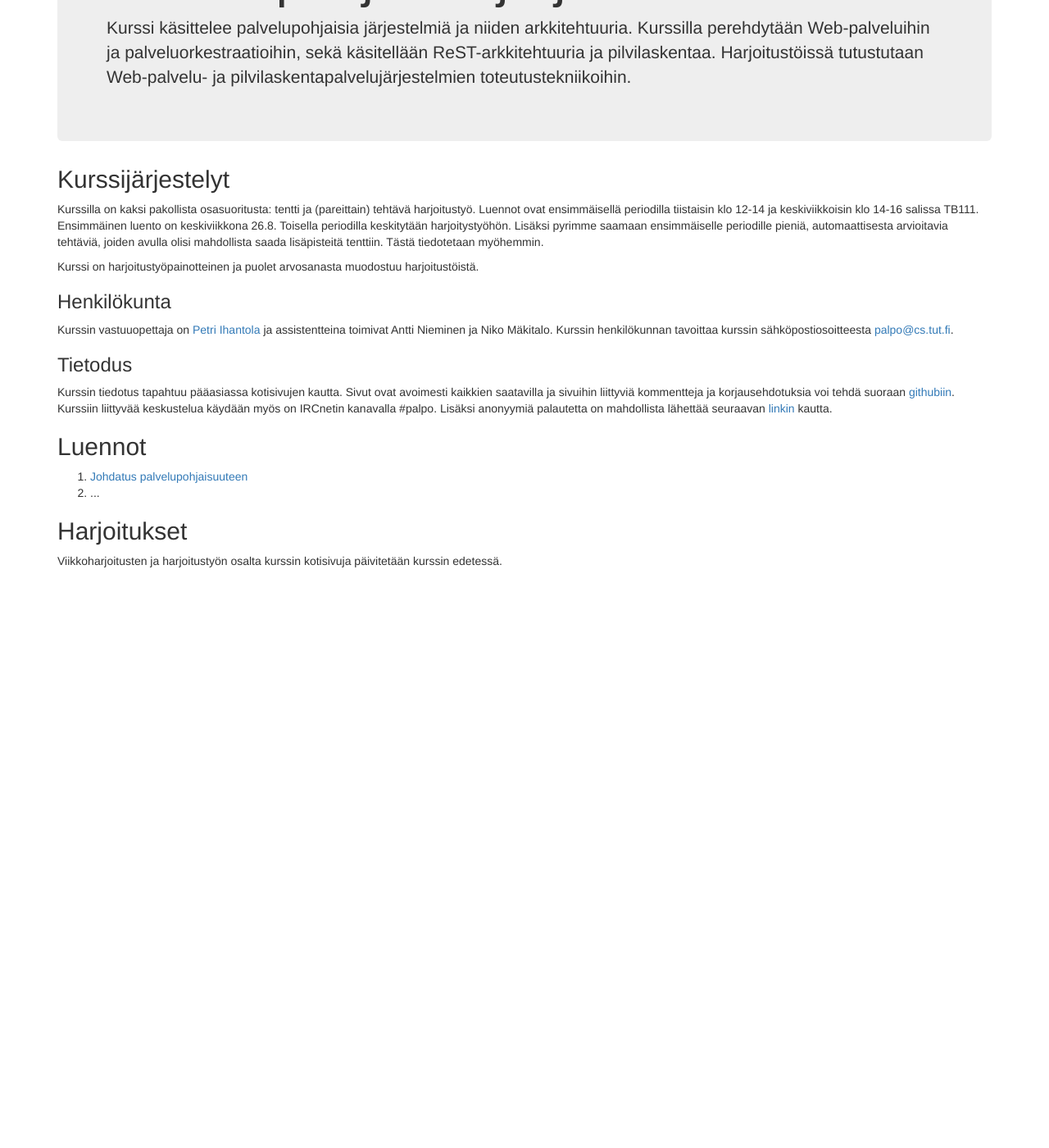
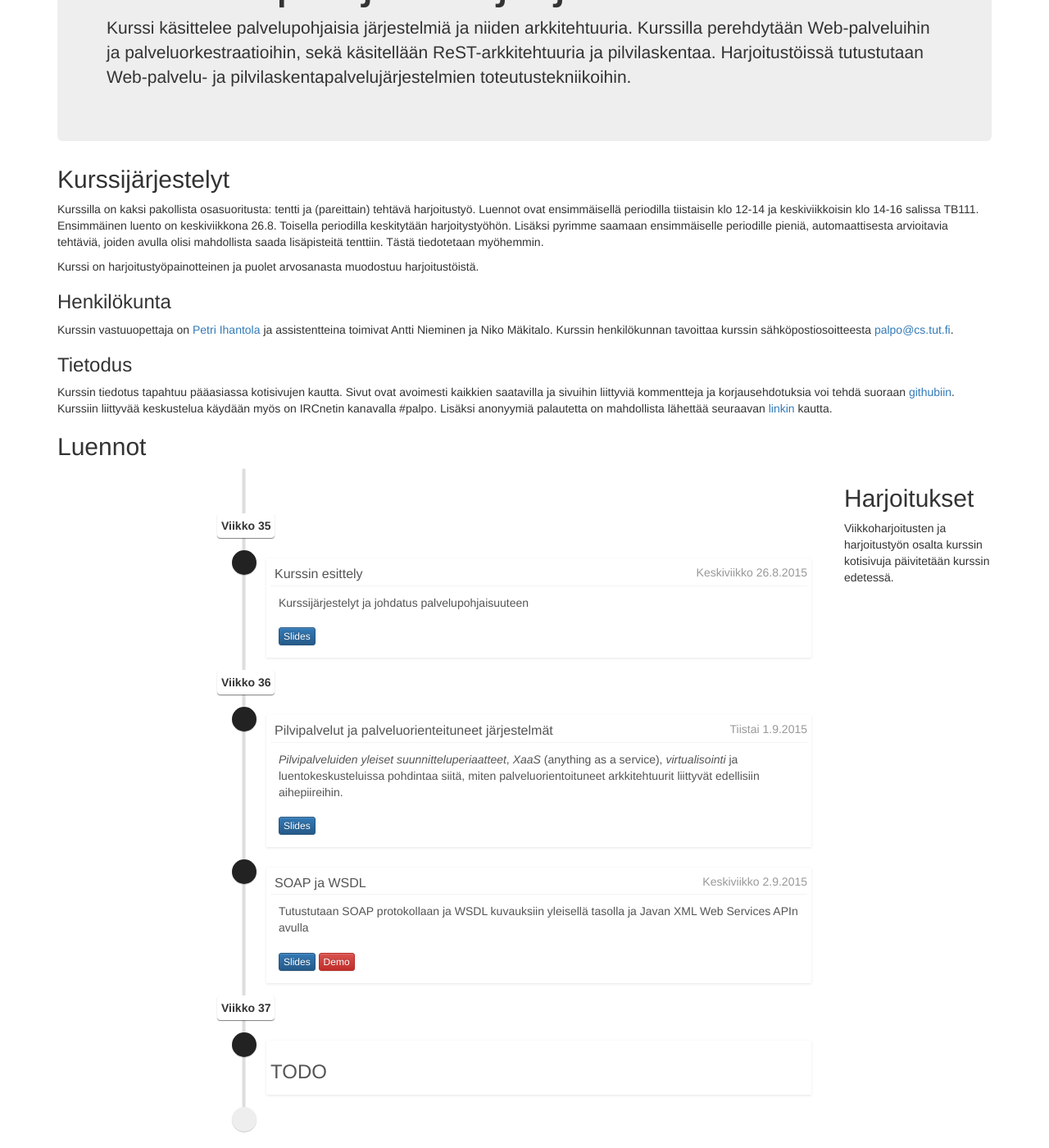
Before and after one commit to Palpo/palpo.github.io, a Jekyll site: the page built from index.html, in a window 1280 px wide and 1400 px high, scrolled down 249 px. Shown: the whole window at 82% size. Built offline with Jekyll 4.4.1, drawn with Linux system fonts in a browser that asks for light colours; nearby versions of some CDN libraries; before the commit the page ends 963 px from its top, so only the background shows below that.

Commit message:
Adding the slides of lectures 2 and 3

```diff
--- a/index.html
+++ b/index.html
@@ -23,11 +23,90 @@ layout: default
     <p>Kurssin tiedotus tapahtuu pääasiassa kotisivujen kautta. Sivut ovat avoimesti kaikkien saatavilla ja sivuihin liittyviä kommentteja ja korjausehdotuksia voi tehdä suoraan <a href="https://github.com/palpo/palpo.github.io">githubiin</a>. Kurssiin liittyvää keskustelua käydään myös on IRCnetin kanavalla #palpo. Lisäksi anonyymiä palautetta on mahdollista lähettää seuraavan <a href="https://docs.google.com/forms/d/1oXo-cIi3L5AGGHZCj1R5sOsq78PgcHtg9KUeXcLTU1A/viewform?usp=send_form">linkin</a> kautta.</p>
 
     <h2>Luennot</h2>
-    <a name="slides"></a>
-    <ol>
-    <li><a href="http://www.cs.tut.fi/~palpo/materiaali/luennot2014/luento1.pdf">Johdatus palvelupohjaisuuteen</a></li>
-    <li>...</li>
-    </ol>
+
+      <div class="row">
+      <div class="col-md-offset-2 col-md-8 col-sm-12 top-margin" >
+        <div >
+          <ul class="timeline">
+            <li class="time-label">
+
+              <br />
+              <br />
+            </li>
+
+            <li class="time-label">
+              <span>Viikko 35
+              </span>
+            </li>
+
+            <li>
+              <i class="fa fa-envelope bg-black"></i>
+              <div class="timeline-item">
+                <span class="time"><i class="fa fa-clock-o"></i>Keskiviikko 26.8.2015</span>
+                <h3 class="timeline-header">Kurssin esittely</h3>
+                <div class="timeline-body">
+                  Kurssijärjestelyt ja johdatus palvelupohjaisuuteen
+                </div>
+                <div class='timeline-footer'>
+                  <a class="btn btn-primary btn-xs" href="http://www.cs.tut.fi/~palpo/materiaali/luennot2014/luento1.pdf">Slides</a>
+                </div>
+              </div>
+            </li>
+
+            <li class="time-label">
+              <span>Viikko 36
+              </span>
+            </li>
+
+
+            <li>
+              <i class="fa fa-envelope bg-black"></i>
+              <div class="timeline-item">
+                <span class="time"><i class="fa fa-clock-o"></i>Tiistai 1.9.2015</span>
+                <h3 class="timeline-header">Pilvipalvelut ja palveluorienteituneet järjestelmät</h3>
+                <div class="timeline-body">
+                <em>Pilvipalveluiden yleiset suunnitteluperiaatteet</em>, <em>XaaS</em> (anything as a service), <em>virtualisointi</em> ja luentokeskusteluissa pohdintaa siitä, miten palveluorientoituneet arkkitehtuurit liittyvät edellisiin aihepiireihin.
+                </div>
+                <div class='timeline-footer'>
+                  <a class="btn btn-primary btn-xs" href="/slides/luento2.pdf">Slides</a>
+                </div>
+              </div>
+            </li>
+
+            <li>
+              <i class="fa fa-envelope bg-black"></i>
+              <div class="timeline-item">
+                <span class="time"><i class="fa fa-clock-o"></i>Keskiviikko 2.9.2015</span>
+                <h3 class="timeline-header">SOAP ja WSDL</h3>
+                <div class="timeline-body">
+                Tutustutaan SOAP protokollaan ja WSDL kuvauksiin yleisellä tasolla ja Javan XML Web Services APIn avulla
+                </div>
+                <div class='timeline-footer'>
+                  <a class="btn btn-primary btn-xs" href="/slides/luento3.pdf">Slides</a>
+                  <a class="btn btn-danger btn-xs" href="https://github.com/Palpo/ws-tervehdys">Demo</a>
+                </div>
+              </div>
+            </li>
+
+
+            <li class="time-label">
+              <span>Viikko 37
+              </span>
+            </li>
+
+            <li>
+              <i class="fa fa-envelope bg-black"></i>
+              <div class="timeline-item"><h3>TODO</h3>
+              </div>
+            </li>
+
+            <li>
+              <i class="fa fa-clock-o"></i>
+            </li>
+          </ul>
+        </div>
+      </div>
+    </di>
 
     <h2>Harjoitukset</h2>
     <a name="project"></a>
```
Also changed, not shown: 2 other files.
